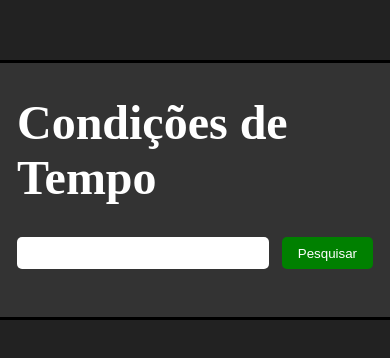
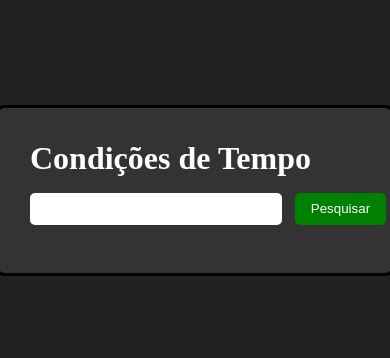
Before and after one commit to DevAlexandreBorges/Condi-es-do-Tempo, a website: page index.html in a window 390 px wide. Shown: the part 232-590 px from the top of the page. Drawn offline with Linux system fonts and the light colour scheme.

Commit message:
mobile version

```diff
--- a/styles/styles.css
+++ b/styles/styles.css
@@ -66,3 +66,13 @@ main #tempo-info .tempo-dados span {
   font-size: 3rem;
   font-weight: bold;
 }
+
+@media (max-width: 400px) {
+  main > h1 {
+    font-size: 2rem;
+    margin-bottom: 1rem;
+  }
+  main {
+    max-width: 400px;
+  }
+}
```
Also changed, not shown: README.MD.
